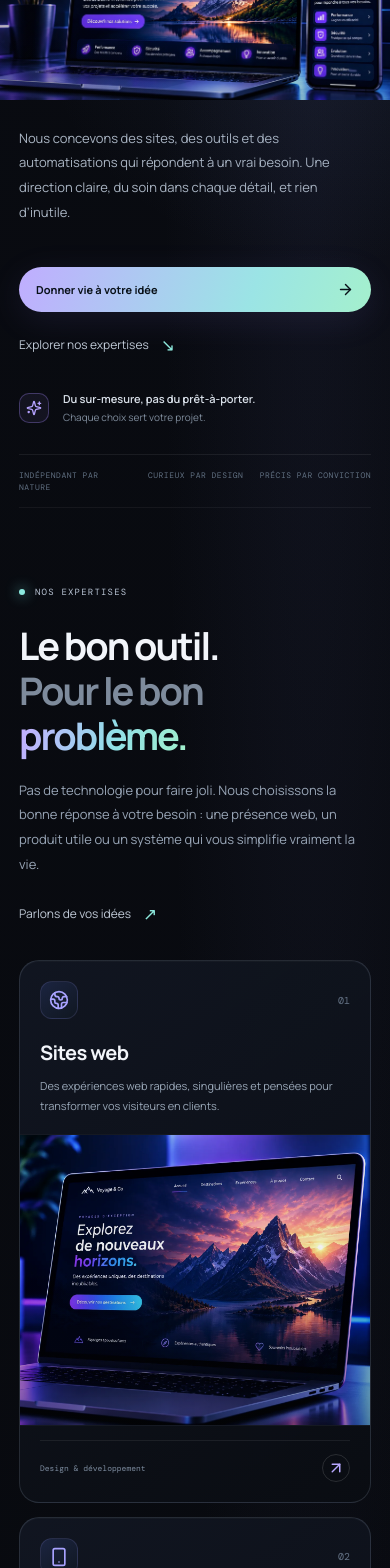
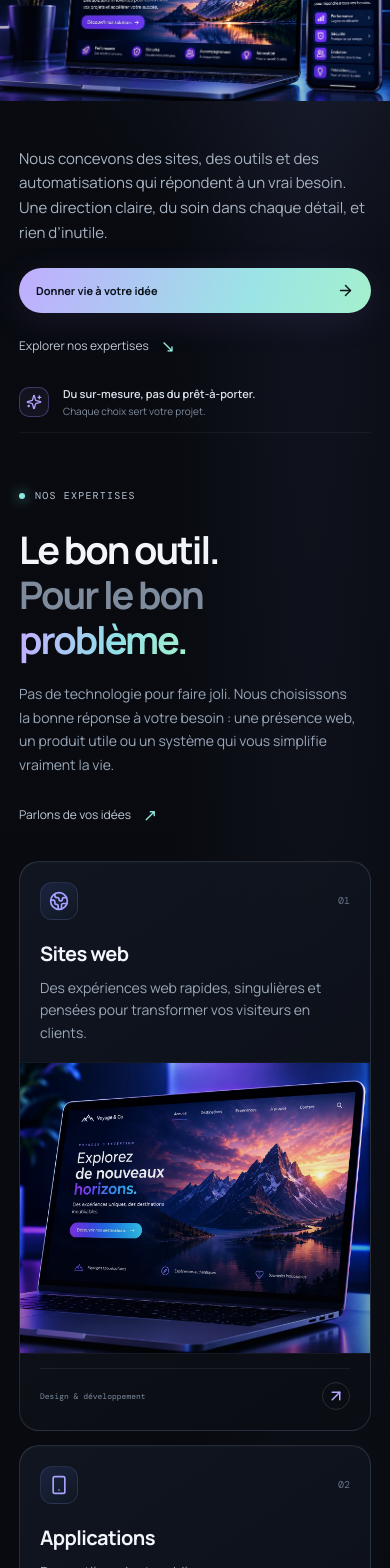
Before and after one commit to deen-tag/Favore, a Next.js app: page / in a window 390 px wide. Shown: the part 380-1948 px from the top of the page. Built offline with nearby package versions, Linux system fonts and the light colour scheme.

Commit message:
Favore v16 finition pro

```diff
--- a/app/globals.css
+++ b/app/globals.css
@@ -93,3 +93,36 @@ body{background-image:radial-gradient(ellipse at 80% 5%,rgba(77,83,139,.12),tran
 .hero-bottomline{order:7}
 }
 @media(max-width:720px){.hero{overflow:visible}main{overflow-x:clip}}
+
+/* V16 finition pro */
+.hero-bottomline{display:none}
+.contact-mail{margin:18px 0 0;font-size:14px;color:#9aa7b7}
+.contact-mail a{color:#d9e0e9;border-bottom:1px solid #74e5e155;padding-bottom:1px;transition:border-color .2s}
+.contact-mail a:hover{border-color:#74e5e1}
+@media(min-width:721px){
+.hero{min-height:600px;grid-template-columns:.8fr 1.2fr;padding-bottom:70px}
+.hero-image-visual{height:auto;margin-right:-30px;align-self:center}
+.hero-image-frame{position:relative;aspect-ratio:2370/1020;height:auto;border-radius:18px;box-shadow:0 30px 90px rgba(90,70,220,.22),0 0 0 1px rgba(160,170,255,.12)}
+.hero-image-frame>img{object-position:center}
+}
+@media(min-width:721px) and (max-width:900px){
+.hero{display:flex;flex-direction:column;align-items:stretch;padding-top:40px}
+.hero-image-visual{width:100%;margin:30px 0 0}
+}
+@media(max-width:720px){
+.hero-copy .hero-lede{font-size:15px;line-height:1.65;margin:20px 0 0}
+.hero-actions{margin-top:22px}
+.hero-proof{margin-top:24px}
+.hero{padding-bottom:12px}
+.section{padding-top:56px;padding-bottom:56px}
+.service-card{min-height:0}
+.service-card>p{font-size:14px;line-height:1.6}
+.section-intro>p,.approach-heading>p,.manifesto-inner>p,.contact-inner p{font-size:14px;line-height:1.7}
+.step h3{font-size:16px}
+.step p{font-size:13px;line-height:1.6}
+.manifesto{padding:60px 0}
+.manifesto-stats small{font-size:11px}
+.contact-band{padding:56px 0}
+.footer-bottom{font-size:11px}
+.eyebrow{font-size:10px}
+}
--- a/app/layout.tsx
+++ b/app/layout.tsx
@@ -1,4 +1,4 @@
-import type { Metadata } from "next";
+import type { Metadata, Viewport } from "next";
 import "./globals.css";
 
 export const metadata: Metadata = {
@@ -13,6 +13,8 @@ export const metadata: Metadata = {
   }
 };
 
+export const viewport: Viewport = { themeColor: "#070a0d", colorScheme: "dark" };
+
 export default function RootLayout({ children }: { children: React.ReactNode }) {
   return <html lang="fr"><body>{children}</body></html>;
 }
--- a/app/site.tsx
+++ b/app/site.tsx
@@ -29,12 +29,11 @@ export default function Site(){
   <section className="hero wrap" id="accueil" ref={heroRef} aria-labelledby="hero-title">
    <div className="hero-copy"><motion.div className="eyebrow" initial={{opacity:0,y:12}} animate={{opacity:1,y:0}} transition={{duration:.6}}>SITES WEB <span>·</span> APPLICATIONS <span>·</span> AUTOMATISATION</motion.div><motion.h1 id="hero-title" initial={{opacity:0,y:24}} animate={{opacity:1,y:0}} transition={{duration:.7,delay:.08}}>Des idées<br/>qui deviennent <span className="gradient-text">du concret.</span></motion.h1><motion.p className="hero-lede" initial={{opacity:0,y:18}} animate={{opacity:1,y:0}} transition={{duration:.7,delay:.18}}>Nous concevons des sites, des outils et des automatisations qui répondent à un vrai besoin. Une direction claire, du soin dans chaque détail, et rien d’inutile.</motion.p><motion.div className="hero-actions" initial={{opacity:0,y:14}} animate={{opacity:1,y:0}} transition={{duration:.6,delay:.28}}><a className="button button-primary" href="#contact">Donner vie à votre idée <ArrowRight size={17}/></a><a className="text-link" href="#services">Explorer nos expertises <span>↘</span></a></motion.div><div className="hero-proof"><div className="proof-symbol"><Sparkles size={16}/></div><p><b>Du sur-mesure, pas du prêt-à-porter.</b><br/>Chaque choix sert votre projet.</p></div></div>
    <motion.div className="hero-visual hero-image-visual" style={{y:heroY}}><div className="scene-frame hero-image-frame"><img src="/images/favore-hero.webp" alt="Ordinateur et smartphone présentant des interfaces numériques dans un studio sombre éclairé de violet et de turquoise"/><div className="hero-image-vignette"/></div></motion.div>
-   <div className="hero-bottomline"><span>INDÉPENDANT PAR NATURE</span><span>CURIEUX PAR DESIGN</span><span>PRÉCIS PAR CONVICTION</span></div>
   </section>
   <section className="services section wrap" id="services" aria-labelledby="services-title"><div className="section-intro"><div className="eyebrow"><span className="eyebrow-dot"/> NOS EXPERTISES</div><h2 id="services-title">Le bon outil.<br/><span className="muted">Pour le bon</span><br/><span className="gradient-text">problème.</span></h2><p>Pas de technologie pour faire joli. Nous choisissons la bonne réponse à votre besoin : une présence web, un produit utile ou un système qui vous simplifie vraiment la vie.</p><a className="text-link" href="#contact">Parlons de vos idées <span>↗</span></a></div><div className="service-grid">{services.map((s,i)=>{const Icon=s.icon;return <motion.article className="service-card" key={s.title} initial={{opacity:0,y:26}} whileInView={{opacity:1,y:0}} viewport={{once:true,amount:.2}} transition={{duration:.55,delay:i*.1}}><div className="card-top"><span className="service-icon"><Icon size={20}/></span><span className="service-number">{s.n}</span></div><h3>{s.title}</h3><p>{s.desc}</p><div className={`card-art card-art-image ${s.visual}`} aria-hidden="true"><img src={s.visual === "browser" ? "/images/favore-web.webp" : s.visual === "phone" ? "/images/favore-apps.webp" : "/images/favore-workflow.webp"} alt="" loading="lazy" decoding="async" /></div><div className="card-bottom"><span>{s.tag}</span><a href="#contact" aria-label={`Parler de ${s.title}`}><ArrowUpRight size={18}/></a></div></motion.article>})}</div></section>
   <section className="manifesto" id="studio"><div className="manifesto-noise"/><div className="manifesto-inner wrap"><div className="eyebrow"><span className="eyebrow-dot"/> LE STUDIO FAVORE</div><h2>Pas de recettes<br/>toutes faites. <span className="gradient-text">Du discernement.</span></h2><p>Chaque projet commence par une question simple : qu’est-ce qui doit réellement changer ? De là, nous dessinons une réponse utile, soignée et adaptée à votre quotidien.</p><div className="manifesto-stats"><div><b>01<span>/</span></b><small>Une relation directe</small></div><div><b>100<span>%</span></b><small>Adapté à vos besoins</small></div><div><b>∞</b><small>Possibilités à explorer</small></div></div></div><div className="manifesto-orb"/></section>
   <section className="approach section wrap" id="approche" aria-labelledby="approach-title"><div className="approach-heading"><div><div className="eyebrow"><span className="eyebrow-dot"/> NOTRE APPROCHE</div><h2 id="approach-title">Une méthode claire.<br/><span className="gradient-text">Zéro boîte noire.</span></h2></div><p>Vous restez impliqué à chaque étape. Les décisions sont expliquées, les avancées visibles et les prochaines étapes toujours claires.</p></div><div className="steps">{steps.map((s,i)=>{const Icon=s.icon;return <motion.div className="step" key={s.title} initial={{opacity:0,y:20}} whileInView={{opacity:1,y:0}} viewport={{once:true}} transition={{delay:i*.1}}><div className="step-icon"><Icon size={19}/><span>0{i+1}</span></div><h3>{s.title}</h3><p>{s.desc}</p>{i<3&&<div className="step-arrow">↗</div>}</motion.div>})}</div></section>
-  <section className="contact-band" id="contact" aria-labelledby="contact-title"><div className="contact-orb"/><div className="contact-inner wrap"><div><div className="eyebrow"><span className="eyebrow-dot"/> ET SI ON EN PARLAIT ?</div><h2 id="contact-title">Et si on faisait<br/>quelque chose de <span className="gradient-text">juste ?</span></h2><p>Parlez-nous de votre idée, de votre irritant ou de votre ambition. On commence par écouter, puis on voit ensemble ce qui a du sens.</p></div><a className="button button-primary" href="mailto:bonjour@favore.fr?subject=Parlons%20de%20mon%20projet">Discutons de votre projet <MoveUpRight size={18}/></a></div></section>
+  <section className="contact-band" id="contact" aria-labelledby="contact-title"><div className="contact-orb"/><div className="contact-inner wrap"><div><div className="eyebrow"><span className="eyebrow-dot"/> ET SI ON EN PARLAIT ?</div><h2 id="contact-title">Et si on faisait<br/>quelque chose de <span className="gradient-text">juste ?</span></h2><p>Parlez-nous de votre idée, de votre irritant ou de votre ambition. On commence par écouter, puis on voit ensemble ce qui a du sens.</p><p className="contact-mail">Ou écrivez-nous directement : <a href="mailto:bonjour@favore.fr">bonjour@favore.fr</a></p></div><a className="button button-primary" href="mailto:bonjour@favore.fr?subject=Parlons%20de%20mon%20projet">Discutons de votre projet <MoveUpRight size={18}/></a></div></section>
   <footer className="footer wrap"><div className="footer-top"><div><Logo/><p>Vos projets digitaux.<br/>Notre expertise, sans le superflu.</p></div><div className="footer-links"><a href="#services">Expertises</a><a href="#approche">Notre approche</a><a href="#studio">Le studio</a><a href="mailto:bonjour@favore.fr">Contact</a></div><a className="back-top" href="#accueil">Retour en haut ↑</a></div><div className="footer-bottom"><span>© {new Date().getFullYear()} Favore. Tous droits réservés.</span><span>Imaginé avec intention. Développé avec précision.</span></div></footer>
  </main>
 }
```
Also changed, not shown: app/icon.svg (added).
